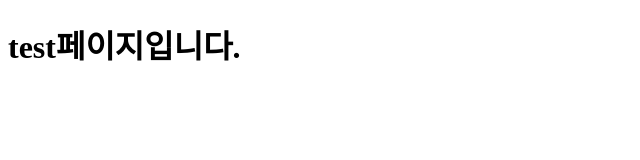
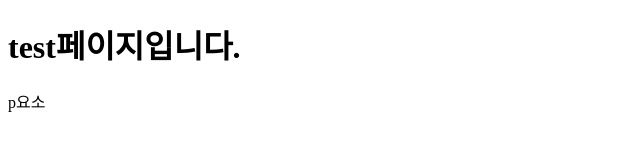
Before and after one commit to jjnwhy/YourRepo, a plain HTML site: page index.html in a window 1280 px wide. Shown: the full height of the page, 0-640 px from the left. Drawn offline with Linux system fonts and the light colour scheme.

Commit message:
memo added

```diff
--- a/index.html
+++ b/index.html
@@ -8,6 +8,6 @@
 </head>
 <body>
     <h1>test페이지입니다.</h1>
-
+    <p>p요소</p>
 </body>
 </html>
```
Also changed, not shown: memo.txt (added).
